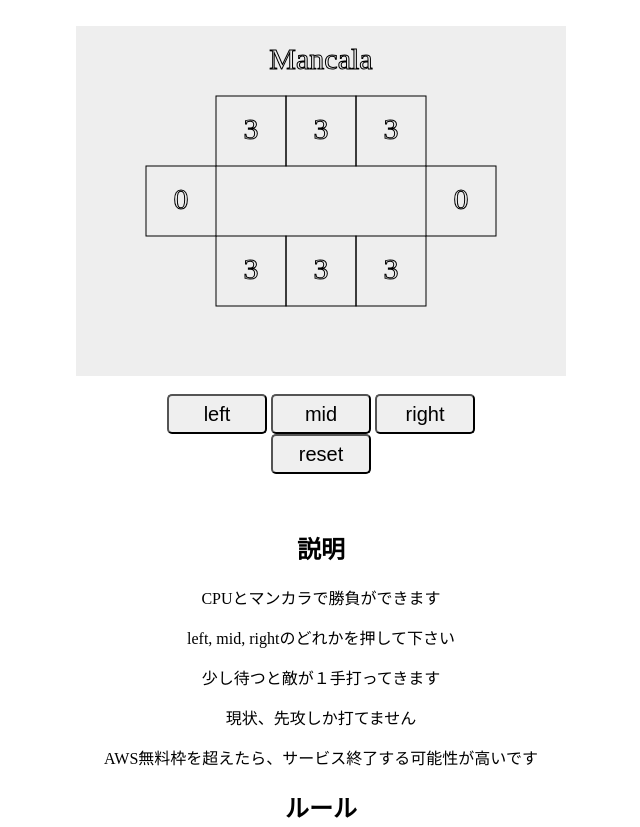
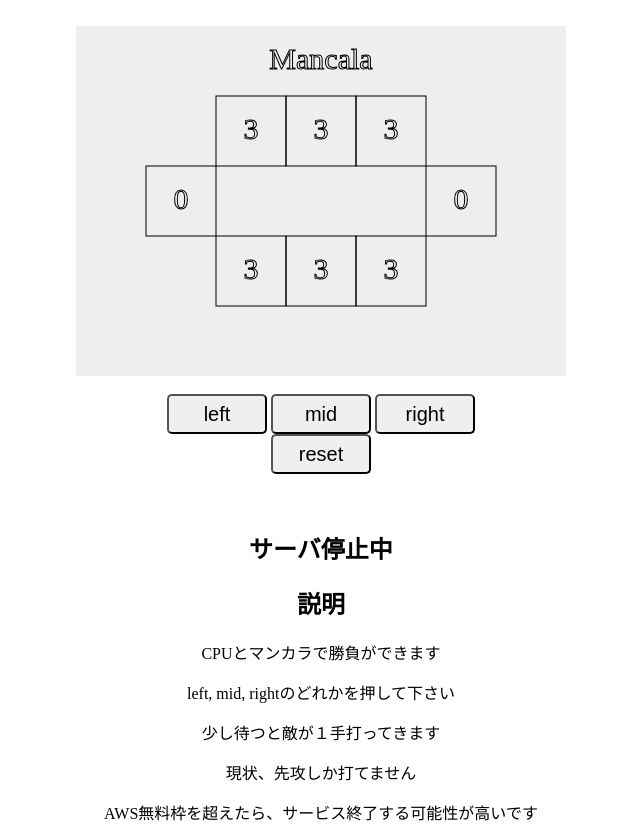
Before and after one commit to eTakazawa/etakazawa.github.io, a plain HTML site: page mancala/index.html in a window 1280 px wide. Shown: the top 827 px of the page, without its empty margins (319-959 px from the left). Drawn offline with nearby package versions, Linux system fonts and the light colour scheme.

Commit message:
Update index.html

```diff
--- a/mancala/index.html
+++ b/mancala/index.html
@@ -27,6 +27,8 @@
 
 <br/>
 <div align="center">
+<h2>サーバ停止中</h2>
+
 <h2>説明</h2>
 <p>CPUとマンカラで勝負ができます</p>
 <p>left, mid, rightのどれかを押して下さい</p>
```
